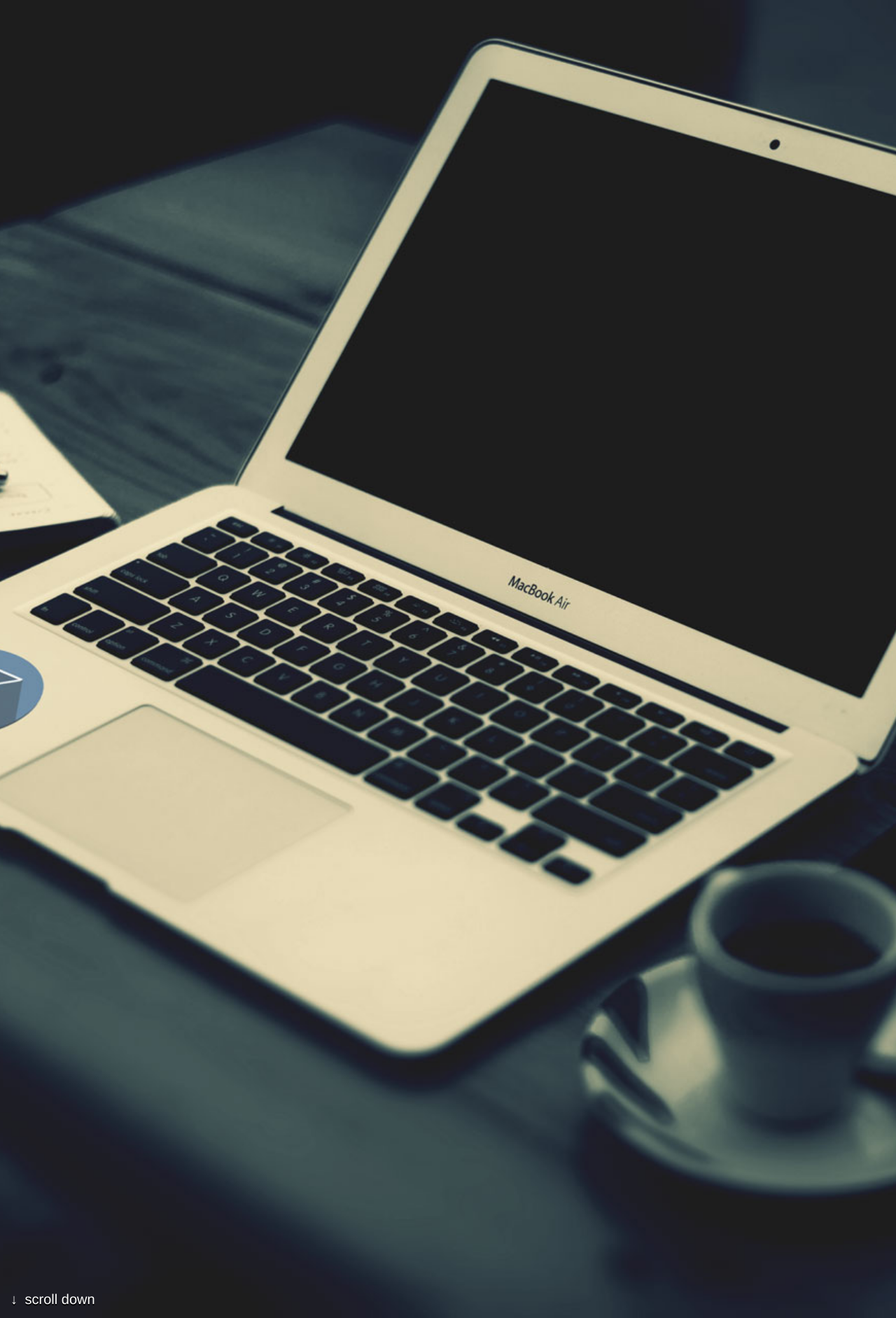
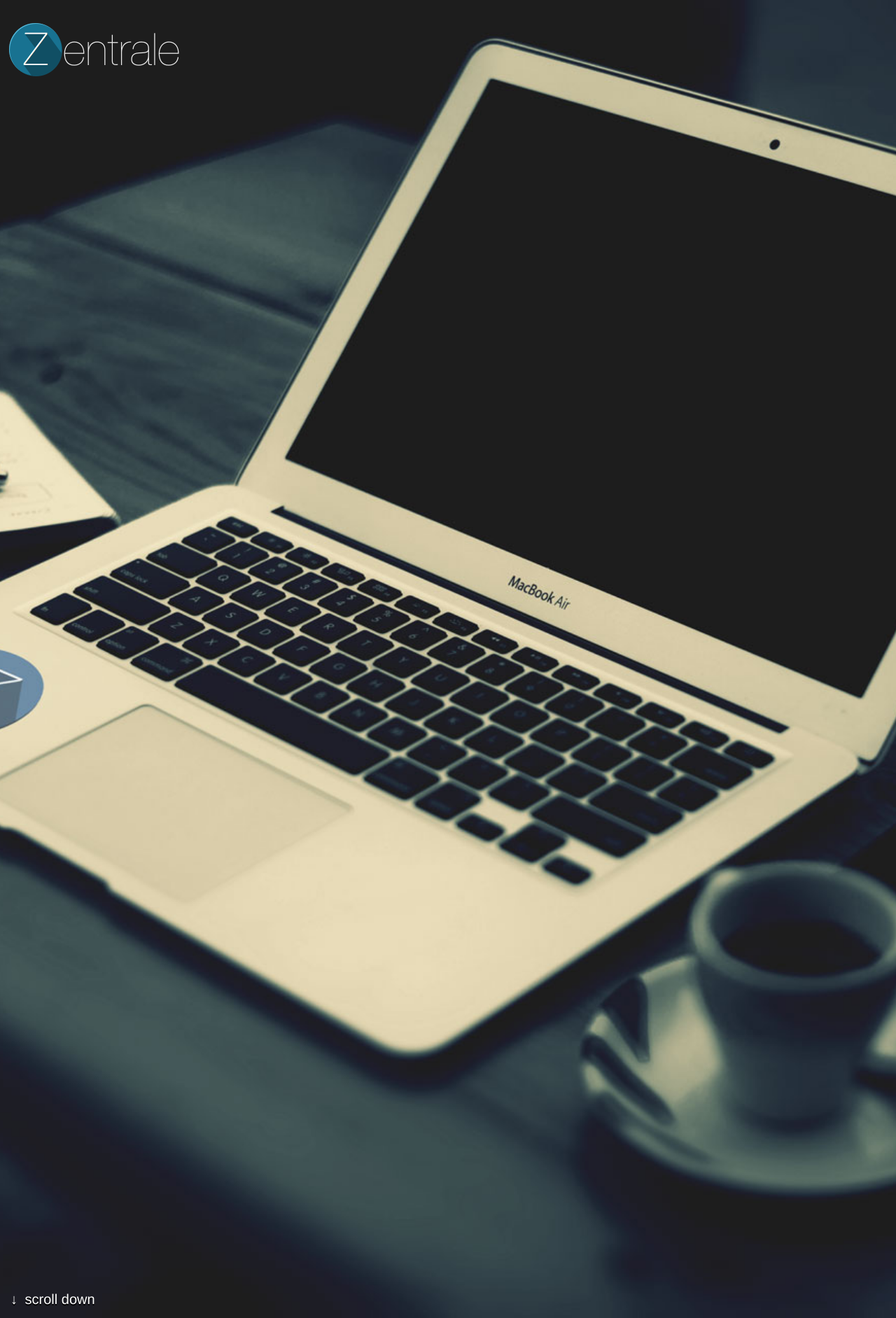
Before and after one commit to fdrei/zentrale, a Jekyll site: the page built from index.html, in a window 1280 px wide. Shown: the whole page at 70% size. Built offline with Jekyll 4.4.1, drawn with Linux system fonts in a browser that asks for light colours; some of the changed text lies outside the part shown.

Commit message:
update simple parallax effect

```diff
--- a/_layouts/default.html
+++ b/_layouts/default.html
@@ -7,6 +7,9 @@
   <link rel="stylesheet" href="{{ site.baseurl }}/assets/style/default.css" type="text/css" media="screen, projection" />
 </head>
 <body>
+  <header class="header-top">
+    <img src="{{ site.baseurl }}/assets/image/logo.png" class="header-top--logo">
+  </header>
   <section class="parallax">
     {{ content }}
   </section>
--- a/assets/style/_base.scss
+++ b/assets/style/_base.scss
@@ -1,15 +1,24 @@
 $white: #fff;
 $black: #000;
 
-$break-header-width: 1024px;
-$break-header-height: 768px;
+$window-height-small: 600px;
+$window-height-medium: 900px;
+// $window-height-small: 600px;
+// $break-header-height: 768px;
 
 $height-header-content: 100px;
 $content-background: rgba(55,59,59, 1);
 $content-background-transparent: rgba(55,59,59, 0.5);
 
 $content-padding: 20px;
-$content-header-height: 150px;
+$content-header-height-small: 50px;
+$content-header-height-medium: 100px;
+$content-header-height-large: 150px;
+
+@media screen and (min-height: 768px) {
+  $content-header-height: 150px;
+}
+
 
 // MIXINS
 
@@ -33,6 +42,14 @@
   -ms-transform:     $value;
   -o-transform:      $value;
   transform:         $value;
+}
+
+@mixin transform-style($value) {
+  -webkit-transform-style: $value;
+  -moz-transform-style:    $value;
+  -ms-transform-style:     $value;
+  -o-transform-style:      $value;
+  transform-style:         $value;
 }
 
 @mixin transform-origin($value) {
--- a/assets/style/_content.scss
+++ b/assets/style/_content.scss
@@ -1,16 +1,20 @@
-.content-wrapper {
+.content {
   padding-top: 83px;
+}
 
 .content--header {
   background-color: $content-background-transparent;
-    padding: $content-header-height/5 0;
   text-align: center;
-    height: $content-header-height;
+  color: $white;
+  @include transition(height 0.3s ease);
+  padding: 20px 10px 20px $content-header-height-large*2;
+  height: $content-header-height-large;
+  font-size: 30px;
+  line-height: ($content-header-height-large/3)*2;
 }
 
-  .content {
+.content--body {
   background-color: $content-background;
-    padding: $content-padding $content-padding calc(100vh - #{$content-padding*2} - #{$content-header-height} + 2px) $content-padding;
   color: $white;
+  padding: $content-padding $content-padding calc(100vh - #{$content-padding*2} - #{$content-header-height-large} + 2px) $content-padding;
 }
-}
--- a/assets/style/_parallax.scss
+++ b/assets/style/_parallax.scss
@@ -24,7 +24,7 @@
       background-color: transparent;
       background-repeat: no-repeat;
       background-position: center center;
-      background-attachment: fixed;
+      // background-attachment: fixed;
       @include background-size(cover);
       @include transition(background 1s ease);
 
--- /dev/null
+++ b/assets/style/_responsive.scss
@@ -0,0 +1,49 @@
+// Base style for big screens -> e.g. full HD monitor
+// is found in the corresponding style file
+// drop here only parts that rely on media queries
+
+// Base style for small screens -> e.g. iPhone
+@media screen and (max-height: $window-height-small) {
+  .header-top {
+    height: $content-header-height-small;
+    padding: $content-header-height-small/10 0;
+  }
+
+  .header-top--logo {
+    height: $content-header-height-small - ($content-header-height-small/10)*2;
+  }
+
+  .content--header {
+    padding: 20px 10px 20px $content-header-height-small*2;
+    height: $content-header-height-small;
+    font-size: 20px;
+    line-height: $content-header-height-small/3;
+  }
+
+  .content--body {
+    padding: $content-padding $content-padding calc(100vh - #{$content-padding*2} - #{$content-header-height-small} + 2px) $content-padding;
+  }
+}
+
+// Base style for medium screens -> e.g. iPad
+@media screen and (min-height: $window-height-small+1) and (max-height: $window-height-medium)  {
+  .header-top {
+    height: $content-header-height-medium;
+    padding: $content-header-height-medium/10 0;
+  }
+
+  .header-top--logo {
+    height: $content-header-height-medium - ($content-header-height-medium/10)*2;
+  }
+
+  .content--header {
+    padding: 20px 10px 20px $content-header-height-medium*2;
+    height: $content-header-height-medium;
+    font-size: 25px;
+    line-height: ($content-header-height-medium/3)*2;
+  }
+
+  .content--body {
+    padding: $content-padding $content-padding calc(100vh - #{$content-padding*2} - #{$content-header-height-medium} + 2px) $content-padding;
+  }
+}
--- a/assets/style/default.scss
+++ b/assets/style/default.scss
@@ -15,4 +15,21 @@
   background-color: $content-background;
 }
 
+.header-top {
+  position: fixed;
+  top: 0;
+  left: 0;
+  width: 100%;
+  text-align: left;
+  z-index: 10;
+  @include transition(height 0.3s ease);
+  padding: $content-header-height-large/5 0;
+  height: $content-header-height-large;
+}
+
+.header-top--logo {
+  margin-left: 10px;
+}
+
 @import 'content';
+@import 'responsive';
--- a/index.html
+++ b/index.html
@@ -10,11 +10,11 @@
 </div>
 
 <div class="parallax-layer parallax-layer--base">
-  <section class="content-wrapper">
+  <section class="content">
     <div class="content--header">
-      <img src="{{ site.baseurl }}/assets/image/logo.png">
+      Here goes the navigation
     </div>
-    <div class="content">
+    <div class="content--body">
       Here goes the content
     </div>
   </section>
```
Also changed, not shown: _includes/footer.html (deleted, +0 -9 lines). Lines whose indentation alone changed are shown as unchanged.
